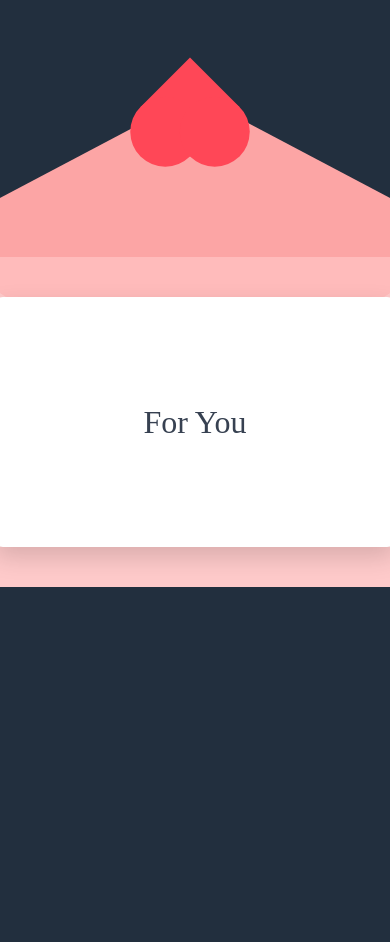
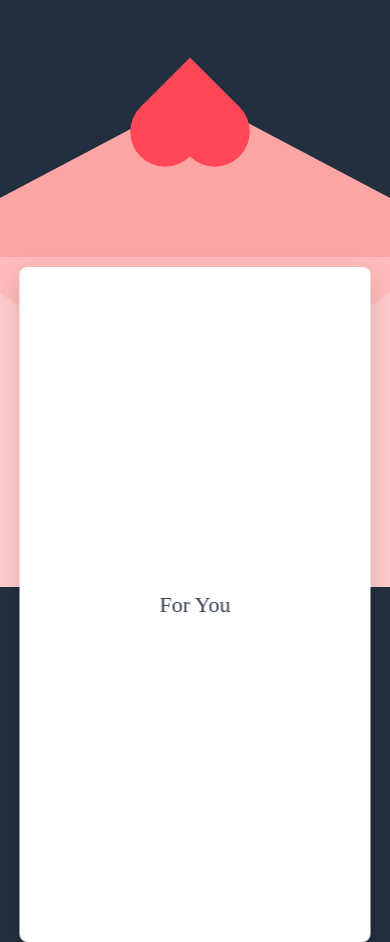
Before and after one commit to carmenxufdz/heart-letter, a plain HTML site: page index.html in a window 390 px wide. Both pictures are taken after a click on the element 195 px from the left and 422 px from the top of the page. Shown: the top 942 px of the page. Before the commit the page ends 844 px from the top, so only its background shows below. Drawn offline with Linux system fonts and the light colour scheme.

Commit message:
Intentando resizear en movil

```diff
--- a/index.html
+++ b/index.html
@@ -1,31 +1,23 @@
 <!DOCTYPE html>
 <html lang="es">
   <head>
+    <meta name="viewport" content="width=device-width, initial-scale=1.0">
     <meta charset="UTF-8" />
     <title>Heart Letter</title>
     <link rel="stylesheet" href="./styles.css">
     <link rel="icon" href="icon.ico" type="image/x-icon">
-
-
   </head>
 
   <body>
-
     <div class="container">
-
-
-
       <!-- Sobre -->
       <div id="envelope" class="envelope">
-
         <!-- Base -->
         <div id="base" class="base">
           <div class="base-left"></div>
           <div class="base-right"></div>
           <div class="base-bottom"></div>
         </div>
-
-
         <!-- Tapa -->
         <div id="top" class="top">
             <div class="top-back"></div>
@@ -34,14 +26,11 @@
               <div class="top-triangle"></div>
             </div>
         </div>
-
         <!-- Sello -->
         <div id="seal" class="seal">
           <div class="heart"></div>
         </div>
-
       </div>
-
       <!-- Carta -->
       <div id="letter" class="letter">
         <div class="letter-front">
@@ -53,11 +42,8 @@
           <p id="letter-text"></p>
         </div>
       </div>
-
-
     </div>
-
-
     <script src="./script.js"></script>
   </body>
+
 </html>
--- a/styles.css
+++ b/styles.css
@@ -27,8 +27,8 @@ overflow: visible;
     left: 50%;
     top: 40px;
     transform: translateX(-50%);
-    width: 400px;
-    height: 250px;
+    width: clamp(260px, 90vw, 400px);
+    height: clamp(180px, 60vw, 250px);
     border-radius: 8px;
     padding: 5%;
 
@@ -112,6 +112,16 @@ overflow: visible;
     user-select: none;
 }
 
+@media (max-width: 480px) {
+    .letter p {
+        font-size: 22px;
+    }
+
+    #letter-text {
+        font-size: 10px;
+    }
+}
+
 
 
 .letter-front,
@@ -151,10 +161,10 @@ overflow: visible;
     transform: rotateX(-180deg) scale(3);
 }
 
+
 .letter.open .letter-back {
     transform: rotateX(0deg) scale(3);
 }
-
 
 #letter-text {
     font-family: serif;
@@ -377,3 +387,28 @@ overflow: visible;
     background: #ff4757;
     border-radius: 50%;
 }
+
+
+@media (max-width: 480px) {
+    .letter.open .letter-front {
+        transform: rotateX(-180deg);
+    }
+
+    .letter.open .letter-back {
+        transform: rotateX(0deg);
+    }
+}
+
+@media (max-width: 480px) {
+    .letter {
+        width: 90vw;
+        height: 80vh;
+        top: 10px;
+    }
+}
+
+@media (max-width: 480px) {
+    .letter-back {
+        overflow-y: auto;
+    }
+}
```
Lines whose indentation alone changed are shown as unchanged.
